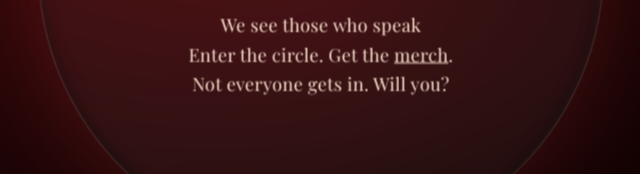
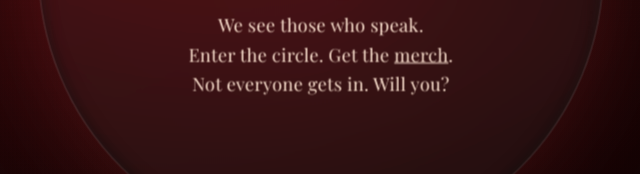
Before and after one commit to join1215/main, a plain HTML site: page index.html in a window 1280 px wide. Shown: the part 424-598 px from the top of the page, 314-954 px from the left. Drawn offline with nearby package versions, Linux system fonts and the light colour scheme; a web font is replaced by a local one.

Commit message:
Update index.html

```diff
--- a/index.html
+++ b/index.html
@@ -321,7 +321,7 @@ body::after {
   <div class="poster">
     <div class="intro">1215</div>
     <div class="tagline">Not an accelerator.<br>Not an incubator.<br>Something new.</div>
-    <div class="teaser">We see those who speak<br>
+    <div class="teaser">We see those who speak.<br>
       Enter the circle. Get the <a href="javascript:void(0);" onclick="openMerchOverlay();" style="color:inherit;text-decoration:underline;">merch</a>. <br>
       Not everyone gets in. Will you?
     </div>
```
